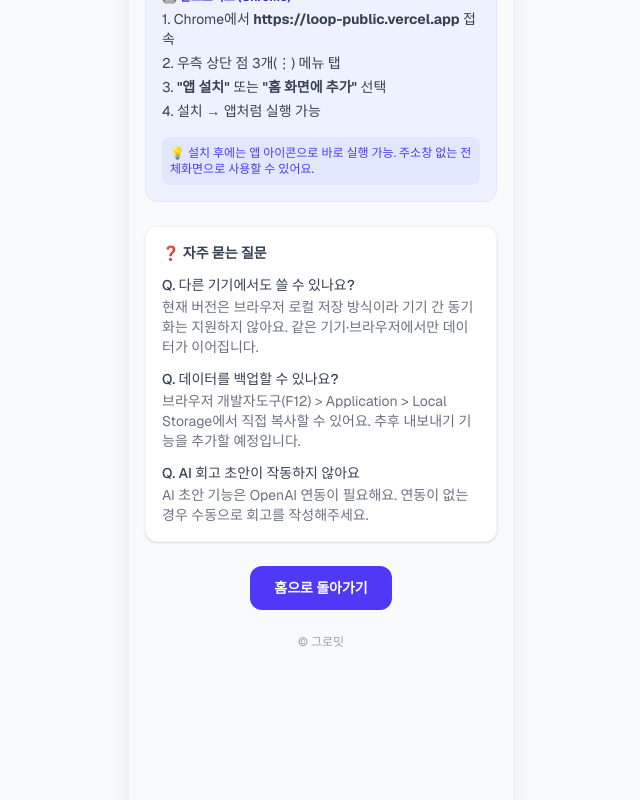
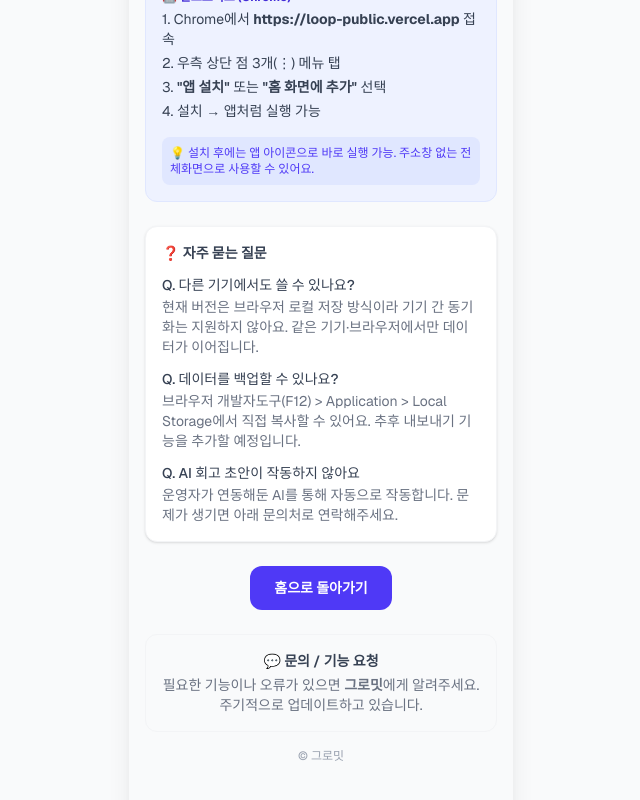
Before and after one commit to gromeet/loop-public, a Next.js app: page /guide in a window 1280 px wide. Shown: the part 1546-2346 px from the top of the page, without its empty margins (319-959 px from the left). Built offline with nearby package versions, Linux system fonts and the light colour scheme.

Commit message:
fix: AI FAQ 수정 + 문의처 섹션 추가

```diff
--- a/app/guide/page.tsx
+++ b/app/guide/page.tsx
@@ -151,7 +151,7 @@ export default function GuidePage() {
             브라우저 개발자도구(F12) &gt; Application &gt; Local Storage에서 직접 복사할 수 있어요. 추후 내보내기 기능을 추가할 예정입니다.
           </Faq>
           <Faq q="AI 회고 초안이 작동하지 않아요">
-            AI 초안 기능은 OpenAI 연동이 필요해요. 연동이 없는 경우 수동으로 회고를 작성해주세요.
+            운영자가 연동해둔 AI를 통해 자동으로 작동합니다. 문제가 생기면 아래 문의처로 연락해주세요.
           </Faq>
         </div>
       </div>
@@ -166,8 +166,17 @@ export default function GuidePage() {
         </Link>
       </div>
 
+      {/* 문의 */}
+      <div className="mt-6 rounded-xl bg-gray-50 border border-gray-100 p-4 text-center">
+        <p className="text-sm font-semibold text-gray-700 mb-1">💬 문의 / 기능 요청</p>
+        <p className="text-sm text-gray-500">
+          필요한 기능이나 오류가 있으면 <strong>그로밋</strong>에게 알려주세요.
+          주기적으로 업데이트하고 있습니다.
+        </p>
+      </div>
+
       {/* 저작권 */}
-      <div className="mt-6 text-center text-xs text-gray-400">
+      <div className="mt-4 text-center text-xs text-gray-400">
         <p>© 그로밋</p>
       </div>
     </div>
```
